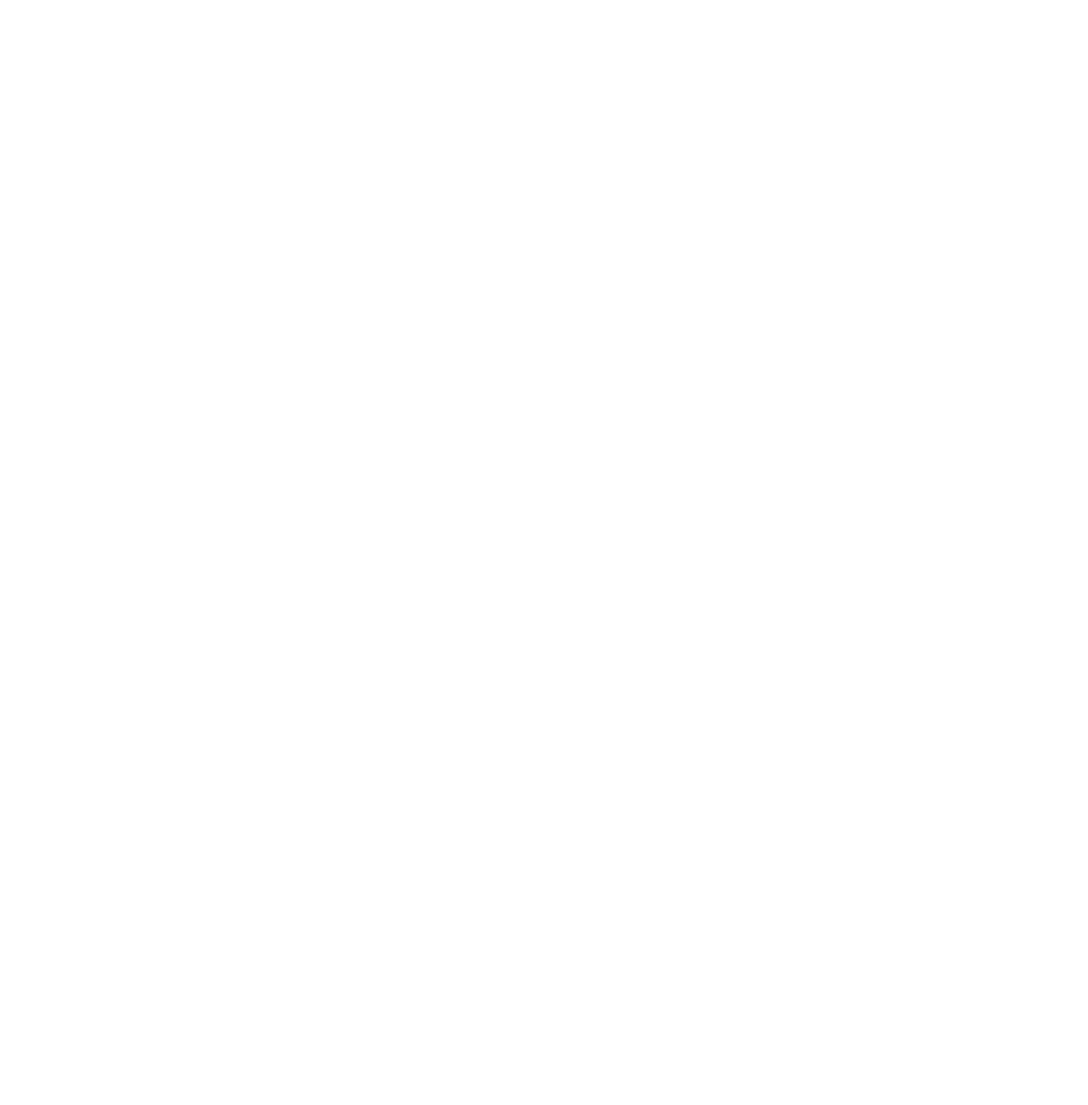
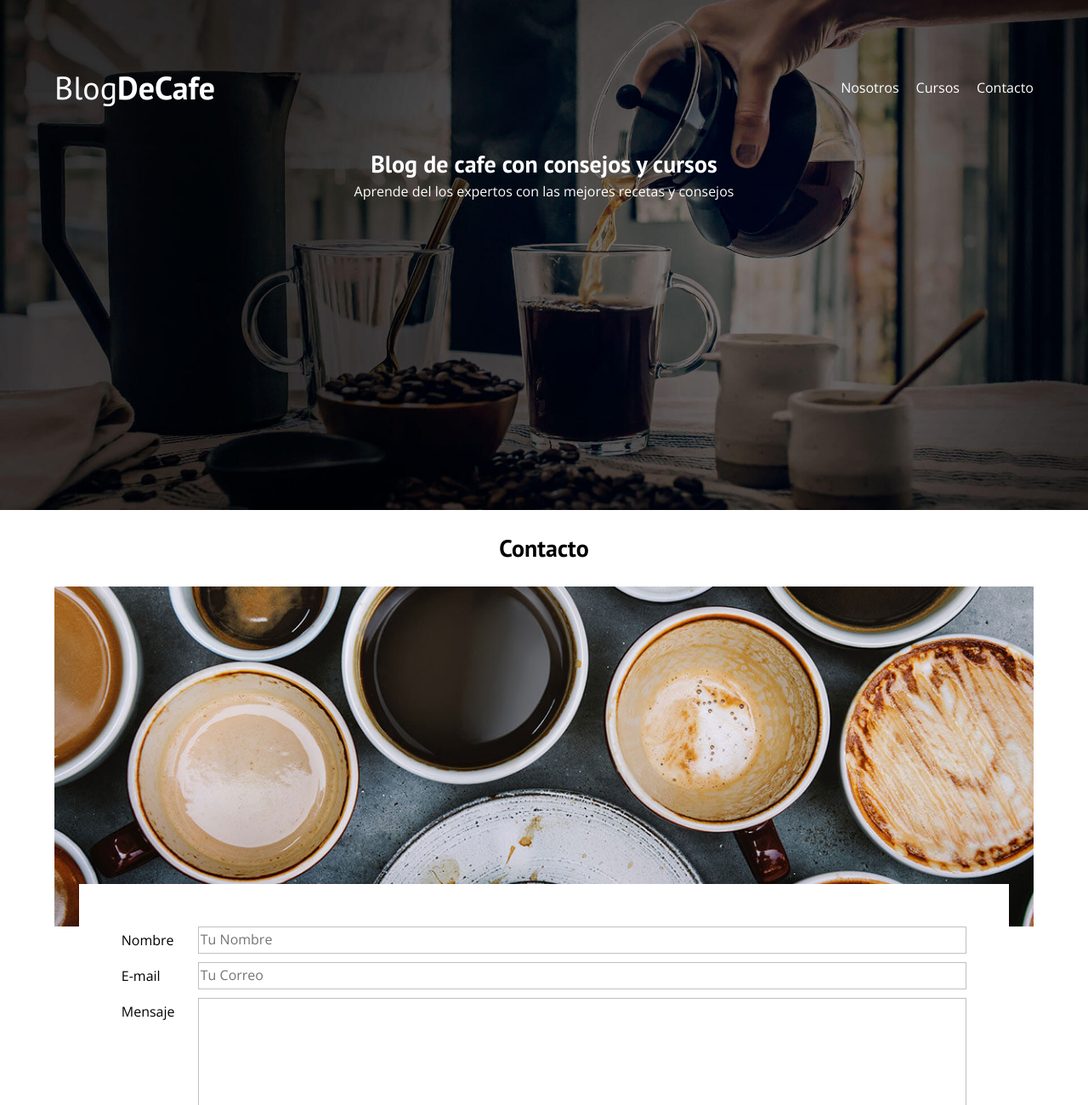
Before and after one commit to PMartinGatica/BlogdeCafe, a plain HTML site: page contacto.html in a window 1280 px wide. Shown: the top 1300 px of the page at 85% size. Before the commit the page ends 800 px from the top, so only its background shows below. Drawn offline with nearby package versions, Linux system fonts and the light colour scheme.

Commit message:
contacto.html Finalizado

```diff
--- a/CSS/styles.css
+++ b/CSS/styles.css
@@ -223,3 +223,40 @@ h4{
         column-gap: 2rem;
     }
 }
+
+/* CONTACTO */
+
+.contacto-bg{
+    background-image: url(../img/contacto.jpg);
+    height: 40rem;
+    background-size: cover;
+    background-repeat: no-repeat;
+
+}
+
+/* FORMULARIO */
+
+.formulario {
+    background-color: white;
+    margin: -5rem auto 0 auto;
+    width: 95%;
+    padding: 5rem;
+}
+
+.campo{
+    display: flex;
+    margin-bottom: 1rem;
+}
+.campo__field{
+    flex: 1;
+    border: 1px solid silver;
+}
+.campo__label{
+    flex: 0 0 9rem;
+}
+
+
+.boton:hover{
+    cursor: pointer;
+
+}
--- a/contacto.html
+++ b/contacto.html
@@ -0,0 +1,80 @@
+<!DOCTYPE html>
+<html lang="en">
+<head>
+    <meta charset="UTF-8">
+    <meta http-equiv="X-UA-Compatible" content="IE=edge">
+    <meta name="viewport" content="width=device-width, initial-scale=1.0">
+    <link rel="stylesheet" href="CSS/normalize.css">
+    <link rel="stylesheet" href="CSS/styles.css">
+    <link href="https://fonts.googleapis.com/css2?family=Open+Sans&family=PT+Sans:wght@400;700&display=swap" rel="stylesheet">
+    <title>BlogDeCafe</title>
+</head>
+
+<body>
+    <header class="header">
+        <div class="contenedor">
+            <div class="barra">
+                <a href="index.html" class="logo">
+                    <h1 class="logo_nombre no-margin centrar-texto">Blog<span class="logo_bold">DeCafe</span></h1>
+                </a>
+
+                <nav class="navegacion">
+                    <a href="nosotros.html" class="navegacion__enlace">Nosotros</a>
+                    <a href="cursos.html" class="navegacion__enlace">Cursos</a>
+                    <a href="contacto.html" class="navegacion__enlace">Contacto</a>
+                </nav>
+            </div>
+        </div>
+        <div class="header__texto">
+            <h2 class="no-margin">Blog de cafe con consejos y cursos</h2>
+            <p class="no-margin">Aprende del los expertos con las mejores recetas y consejos</p>
+        </div>
+    </header>
+
+    <main class="contenedor">
+        <h3 class="centrar-texto">Contacto</h3>
+
+            <div class="contacto-bg"></div>
+
+                    <form class="formulario" >
+                        <div class="campo">
+                            <label class="campo__label" for="nombre">Nombre</label>
+                            <input class="campo__field" type="text" placeholder="Tu Nombre" name="" id="nombre">
+                        </div>
+
+                        <div class="campo">
+                            <label class="campo__label" for="email">E-mail</label>
+                            <input class="campo__field" type="email" placeholder="Tu Correo" name="" id="email">
+                        </div>
+
+                        <div class="campo">
+                            <label class="campo__label" for="mensaje">Mensaje</label>
+                            <textarea class="campo__field" name="" id="mensaje" cols="30" rows="10"></textarea>
+                        </div>
+
+                        <div class="campo">
+                            <input type="submit" value="Enviar" class="boton boton--primario" >
+                        </div>
+                    </form>
+
+
+    </main>
+
+    <footer class="footer">
+        <div class="contenedor">
+            <div class="barra">
+                <a href="index.html" class="logo">
+                    <h1 class="logo_nombre no-margin centrar-texto">Blog<span class="logo_bold">DeCafe</span></h1>
+                </a>
+
+                <nav class="navegacion">
+                    <a href="nosotros.html" class="navegacion__enlace">Nosotros</a>
+                    <a href="cursos.html" class="navegacion__enlace">Cursos</a>
+                    <a href="contacto.html" class="navegacion__enlace">Contacto</a>
+                </nav>
+            </div>
+        </div>
+
+    </footer>
+</body>
+</html>
```
